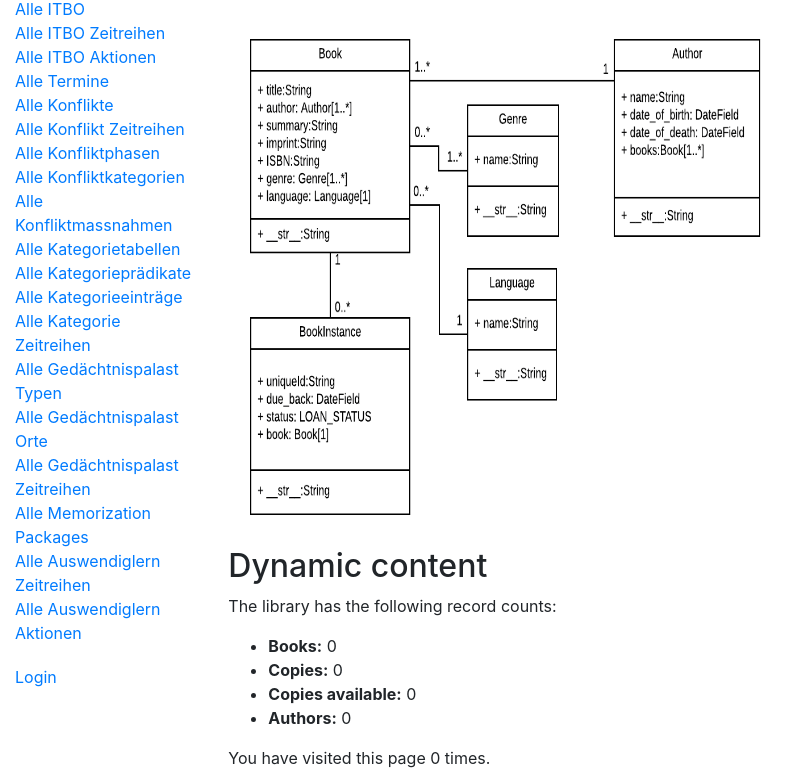
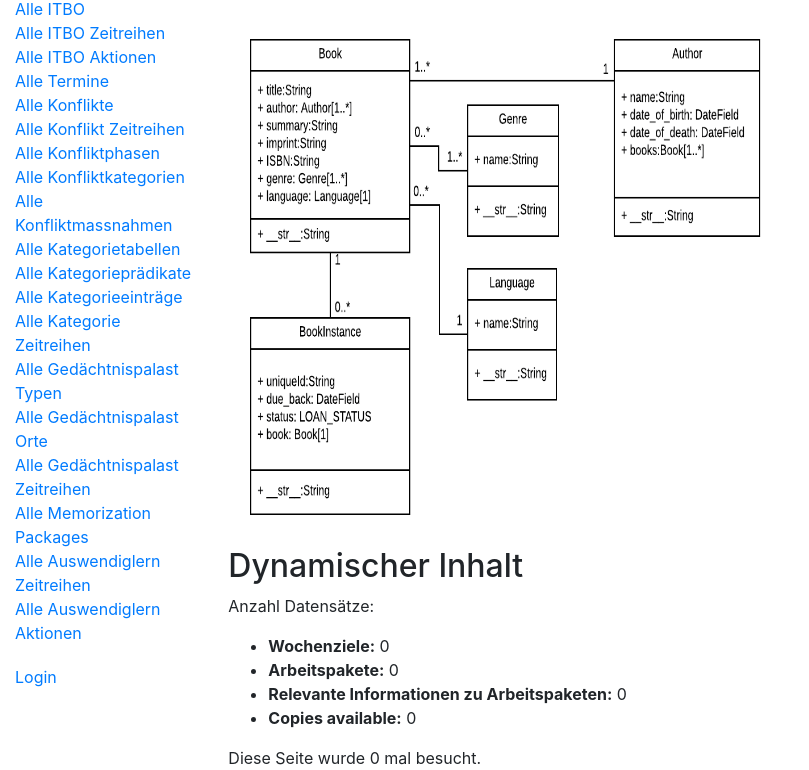
Before and after one commit to mdn/django-locallibrary-tutorial, a Django app: page /catalog/ in a window 1280 px wide. Shown: the part 269-1039 px from the top of the page, without its empty margins (0-809 px from the left). Run offline with Django 3.2, Linux system fonts and the light colour scheme; data that the repository does not hold is empty; some libraries are stand-ins or nearby versions.

Commit message:
Index angepasst

```diff
--- a/catalog/templates/index.html
+++ b/catalog/templates/index.html
@@ -16,17 +16,17 @@
 </div>
 
 
-<h2>Dynamic content</h2>
+<h2>Dynamischer Inhalt</h2>
 
-<p>The library has the following record counts:</p>
+<p>Anzahl Datensätze:</p>
 <ul>
-<li><strong>Books:</strong> {{ num_books }}</li>
-<li><strong>Copies:</strong> {{ num_instances }}</li>
+<li><strong>Wochenziele:</strong> {{ num_authors }}</li>
+<li><strong>Arbeitspakete:</strong> {{ num_books }}</li>
+<li><strong>Relevante Informationen zu Arbeitspaketen:</strong> {{ num_instances }}</li>
 <li><strong>Copies available:</strong> {{ num_instances_available }}</li>
-<li><strong>Authors:</strong> {{ num_authors }}</li>
 </ul>
 
 
-You have visited this page {{ num_visits }} times.
+Diese Seite wurde {{ num_visits }} mal besucht.
 
 {% endblock %}
```
